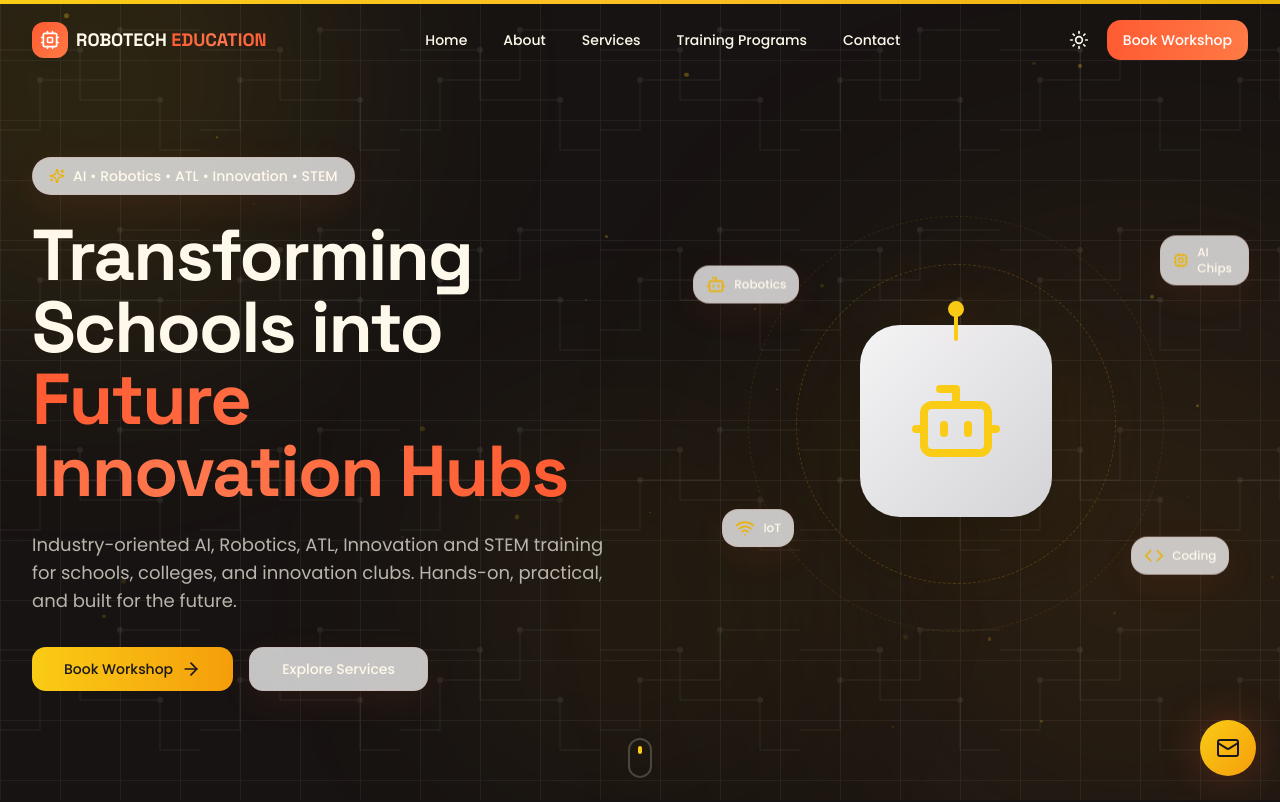
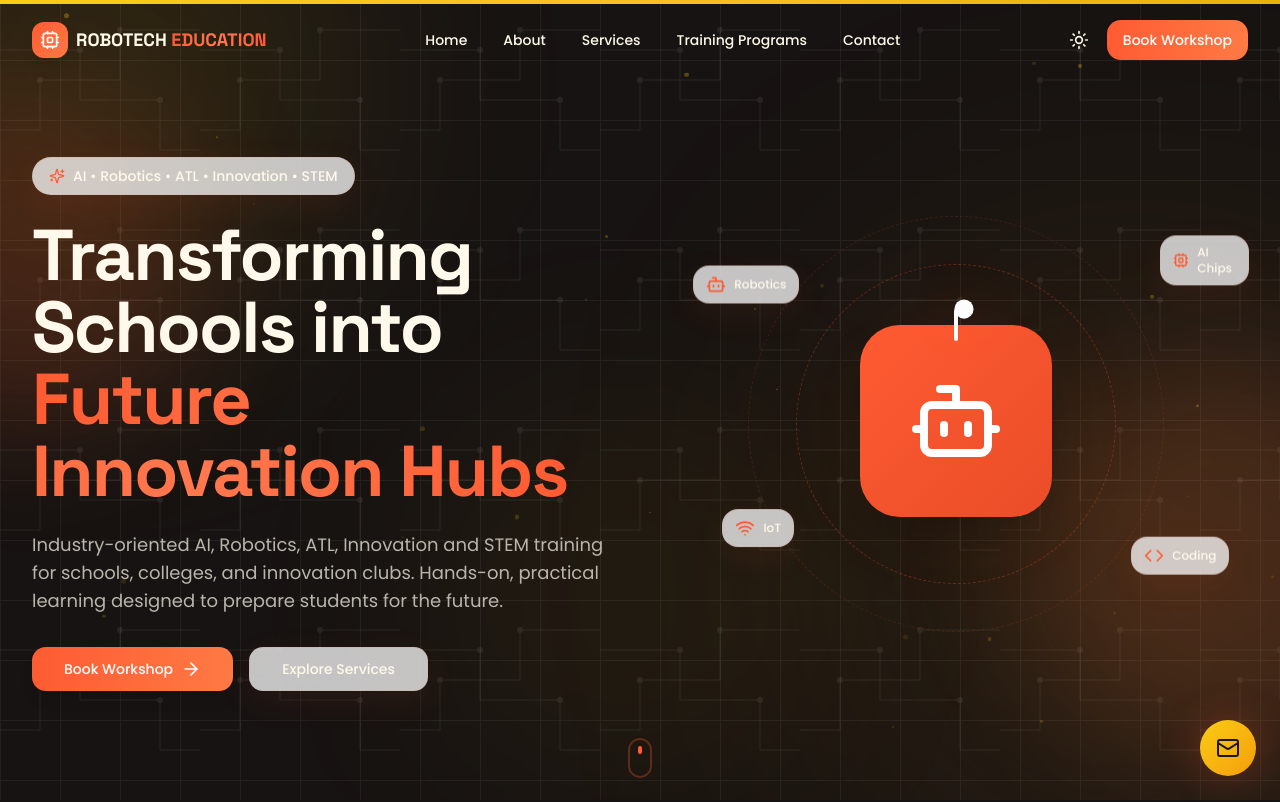
Before and after one commit to jinalpatanwadia/robotecheducation, a Next.js app: page / in a window 1280 px wide. Shown: the top 802 px of the page. Built offline with nearby package versions, Linux system fonts and the light colour scheme.

Commit message:
Update hero-section.tsx

```diff
--- a/components/sections/hero-section.tsx
+++ b/components/sections/hero-section.tsx
@@ -1,7 +1,14 @@
 'use client';
 
 import { motion } from 'framer-motion';
-import { ArrowRight, Sparkles, Bot, Cpu, Wifi, Code as Code2 } from 'lucide-react';
+import {
+  ArrowRight,
+  Sparkles,
+  Bot,
+  Cpu,
+  Wifi,
+  Code as Code2,
+} from 'lucide-react';
 import { Button } from '@/components/ui/button';
 
 const floatingChips = [
@@ -13,24 +20,39 @@ const floatingChips = [
 
 export function HeroSection() {
   const scrollTo = (href: string) =>
-    document.querySelector(href)?.scrollIntoView({ behavior: 'smooth' });
+    document.querySelector(href)?.scrollIntoView({
+      behavior: 'smooth',
+    });
 
   return (
     <section
       id="home"
       className="relative flex min-h-screen items-center overflow-hidden pt-28 pb-16"
     >
-      <div className="mx-auto grid max-w-7xl items-center gap-12 px-4 sm:px-6 lg:grid-cols-2 lg:px-8">
+      {/* Background Blur */}
+      <div className="absolute inset-0 overflow-hidden">
+        <div className="absolute left-[-150px] top-20 h-[350px] w-[350px] rounded-full bg-[#FF5B32]/15 blur-3xl" />
+        <div className="absolute right-[-150px] bottom-10 h-[400px] w-[400px] rounded-full bg-[#FF7A45]/15 blur-3xl" />
+      </div>
+
+      <div className="relative z-10 mx-auto grid max-w-7xl items-center gap-12 px-4 sm:px-6 lg:grid-cols-2 lg:px-8">
+
         {/* Left content */}
+
         <div className="relative z-10">
+
           <motion.div
             initial={{ opacity: 0, y: 20 }}
             animate={{ opacity: 1, y: 0 }}
             transition={{ duration: 0.6 }}
             className="inline-flex items-center gap-2 rounded-full glass-card px-4 py-2 text-sm"
           >
-            <Sparkles className="h-4 w-4 text-yellow-500" />
-            <span className="font-medium">AI • Robotics • ATL • Innovation • STEM</span>
+            <Sparkles className="h-4 w-4 text-[#FF5B32]" />
+
+            <span className="font-medium">
+              AI • Robotics • ATL • Innovation • STEM
+            </span>
+
           </motion.div>
 
           <motion.h1
@@ -40,7 +62,11 @@ export function HeroSection() {
             className="mt-6 font-display text-4xl font-bold leading-[1.1] tracking-tight sm:text-5xl lg:text-6xl xl:text-7xl"
           >
             Transforming Schools into{' '}
-            <span className="text-gradient-gold">Future Innovation Hubs</span>
+
+            <span className="text-gradient-gold">
+              Future Innovation Hubs
+            </span>
+
           </motion.h1>
 
           <motion.p
@@ -49,9 +75,9 @@ export function HeroSection() {
             transition={{ duration: 0.7, delay: 0.2 }}
             className="mt-6 max-w-xl text-lg text-muted-foreground"
           >
-            Industry-oriented AI, Robotics, ATL, Innovation and STEM training for
-            schools, colleges, and innovation clubs. Hands-on, practical, and
-            built for the future.
+            Industry-oriented AI, Robotics, ATL, Innovation and STEM training
+            for schools, colleges, and innovation clubs. Hands-on,
+            practical learning designed to prepare students for the future.
           </motion.p>
 
           <motion.div
@@ -60,110 +86,170 @@ export function HeroSection() {
             transition={{ duration: 0.7, delay: 0.3 }}
             className="mt-8 flex flex-col gap-4 sm:flex-row"
           >
+
             <Button
               size="lg"
               onClick={() => scrollTo('#book')}
-              className="group bg-gradient-to-r from-yellow-400 to-amber-500 text-zinc-900 hover:from-yellow-500 hover:to-amber-600"
+              className="group bg-gradient-to-r from-[#FF5B32] to-[#FF7A45] text-white shadow-lg hover:scale-105 hover:shadow-xl transition-all"
             >
               Book Workshop
+
               <ArrowRight className="ml-2 h-5 w-5 transition-transform group-hover:translate-x-1" />
             </Button>
+
             <Button
               size="lg"
               variant="outline"
               onClick={() => scrollTo('#services')}
-              className="glass-card border-white/20"
+              className="glass-card border-orange-200 hover:bg-orange-50"
             >
               Explore Services
             </Button>
+
           </motion.div>
+
         </div>
+                {/* Right illustration */}
+        <div className="relative hidden h-[500px] items-center justify-center lg:flex">
 
-        {/* Right illustration */}
-        <div className="relative hidden h-[500px] items-center justify-center lg:flex">
-          {/* Central robot */}
+          {/* Central Robot */}
           <motion.div
             initial={{ opacity: 0, scale: 0.8 }}
             animate={{ opacity: 1, scale: 1 }}
             transition={{ duration: 0.8, delay: 0.3 }}
             className="relative"
           >
-            {/* Glow */}
-            <div className="absolute inset-0 animate-pulse-glow rounded-full bg-yellow-400/20 blur-3xl" />
 
-            {/* Robot body */}
+            {/* Orange Glow */}
+            <div className="absolute inset-0 animate-pulse-glow rounded-full bg-[#FF5B32]/20 blur-3xl" />
+
+            {/* Robot */}
             <motion.div
               animate={{ y: [0, -15, 0] }}
-              transition={{ duration: 6, repeat: Infinity, ease: 'easeInOut' }}
-              className="relative flex h-48 w-48 items-center justify-center rounded-[2.5rem] bg-gradient-to-br from-zinc-900 to-zinc-800 shadow-2xl dark:from-zinc-100 dark:to-zinc-300"
+              transition={{
+                duration: 6,
+                repeat: Infinity,
+                ease: 'easeInOut',
+              }}
+              className="relative flex h-48 w-48 items-center justify-center rounded-[2.5rem] bg-gradient-to-br from-[#FF5B32] to-[#E94D28] shadow-2xl"
             >
-              <Bot className="h-24 w-24 text-yellow-400" />
+              <Bot className="h-24 w-24 text-white" />
+
               {/* Antenna */}
-              <div className="absolute -top-4 left-1/2 h-8 w-1 -translate-x-1/2 rounded-full bg-yellow-400">
+              <div className="absolute -top-4 left-1/2 h-8 w-1 -translate-x-1/2 rounded-full bg-white">
+
                 <motion.div
-                  animate={{ opacity: [0.3, 1, 0.3] }}
-                  transition={{ duration: 2, repeat: Infinity }}
-                  className="absolute -top-2 left-1/2 h-4 w-4 -translate-x-1/2 rounded-full bg-yellow-400 glow-yellow-strong"
+                  animate={{
+                    opacity: [0.3, 1, 0.3],
+                    scale: [1, 1.2, 1],
+                  }}
+                  transition={{
+                    duration: 2,
+                    repeat: Infinity,
+                  }}
+                  className="absolute -top-2 left-1/2 h-4 w-4 -translate-x-1/2 rounded-full bg-white glow-yellow-strong"
                 />
+
               </div>
+
             </motion.div>
 
-            {/* Orbiting rings */}
+            {/* Orbit Ring 1 */}
             <motion.div
               animate={{ rotate: 360 }}
-              transition={{ duration: 20, repeat: Infinity, ease: 'linear' }}
-              className="absolute inset-0 -m-16 rounded-full border border-dashed border-yellow-400/20"
+              transition={{
+                duration: 20,
+                repeat: Infinity,
+                ease: 'linear',
+              }}
+              className="absolute inset-0 -m-16 rounded-full border border-dashed border-[#FF5B32]/30"
             />
+
+            {/* Orbit Ring 2 */}
             <motion.div
               animate={{ rotate: -360 }}
-              transition={{ duration: 30, repeat: Infinity, ease: 'linear' }}
-              className="absolute inset-0 -m-28 rounded-full border border-dashed border-yellow-400/10"
+              transition={{
+                duration: 30,
+                repeat: Infinity,
+                ease: 'linear',
+              }}
+              className="absolute inset-0 -m-28 rounded-full border border-dashed border-[#FF5B32]/15"
             />
+
           </motion.div>
 
-          {/* Floating chips */}
+          {/* Floating Chips */}
           {floatingChips.map((chip, i) => (
             <motion.div
               key={i}
               initial={{ opacity: 0, scale: 0 }}
               animate={{ opacity: 1, scale: 1 }}
-              transition={{ delay: chip.delay, duration: 0.5 }}
-              style={{ left: chip.x, top: chip.y }}
+              transition={{
+                delay: chip.delay,
+                duration: 0.5,
+              }}
+              style={{
+                left: chip.x,
+                top: chip.y,
+              }}
               className="absolute"
             >
+
               <motion.div
-                animate={{ y: [0, -15, 0] }}
+                animate={{
+                  y: [0, -15, 0],
+                }}
                 transition={{
                   duration: 4,
                   repeat: Infinity,
                   delay: chip.delay,
                   ease: 'easeInOut',
                 }}
-                className="flex items-center gap-2 rounded-2xl glass-card px-3 py-2 shadow-lg"
+                className="flex items-center gap-2 rounded-2xl glass-card border border-orange-200 px-3 py-2 shadow-lg"
               >
-                <chip.icon className="h-5 w-5 text-yellow-500" />
-                <span className="text-xs font-medium">{chip.label}</span>
+                <chip.icon className="h-5 w-5 text-[#FF5B32]" />
+
+                <span className="text-xs font-medium">
+                  {chip.label}
+                </span>
+
               </motion.div>
+
             </motion.div>
           ))}
+
         </div>
       </div>
 
-      {/* Scroll indicator */}
+      {/* Scroll Indicator */}
       <motion.div
-        initial={{ opacity: 0 }}
-        animate={{ opacity: 1 }}
-        transition={{ delay: 1.5 }}
+        initial={{
+          opacity: 0,
+        }}
+        animate={{
+          opacity: 1,
+        }}
+        transition={{
+          delay: 1.5,
+        }}
         className="absolute bottom-8 left-1/2 -translate-x-1/2"
       >
+
         <motion.div
-          animate={{ y: [0, 10, 0] }}
-          transition={{ duration: 2, repeat: Infinity }}
-          className="flex h-10 w-6 items-start justify-center rounded-full border-2 border-muted-foreground/30 p-1.5"
+          animate={{
+            y: [0, 10, 0],
+          }}
+          transition={{
+            duration: 2,
+            repeat: Infinity,
+          }}
+          className="flex h-10 w-6 items-start justify-center rounded-full border-2 border-[#FF5B32]/30 p-1.5"
         >
-          <div className="h-2 w-1 rounded-full bg-yellow-400" />
+          <div className="h-2 w-1 rounded-full bg-[#FF5B32]" />
         </motion.div>
+
       </motion.div>
+
     </section>
   );
 }
```
